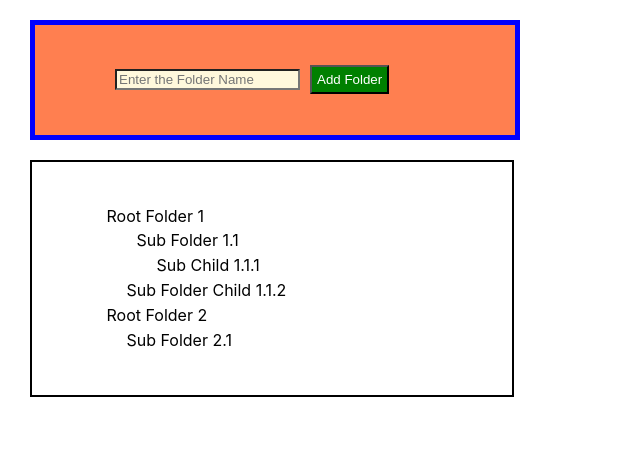
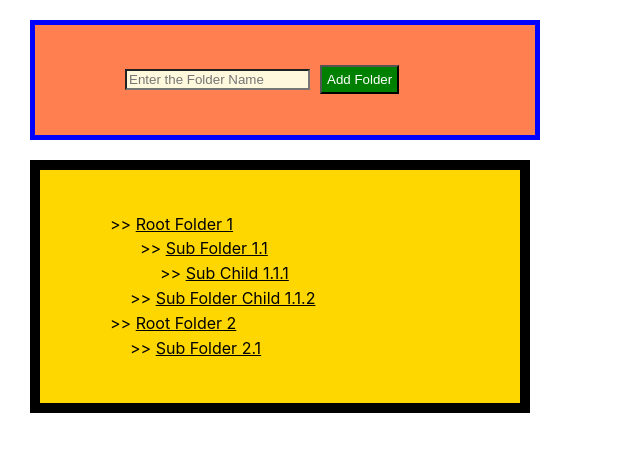
Before and after one commit to 1Canis-Lupus1/Folder-Hierarchy-Hooks, a React (Create React App) app: page / in a window 1280 px wide. Shown: the top 452 px of the page, without its empty margins (0-640 px from the left). Built offline with nearby package versions, Linux system fonts and the light colour scheme; the HTML template or start-up script is replaced by a standard one.

Commit message:
Some CSS Added

```diff
--- a/src/App.css
+++ b/src/App.css
@@ -1,9 +1,13 @@
 /* Add CSS now */
+.disp-box{
+    justify-content: center;
+}
+
 .input-field{
     border:5px solid blue;
     height:30px;
     width:320px;
-    padding: 40px 80px;
+    padding: 40px 90px;
     border:2px solid dotted;
     background-color: coral;
 }
@@ -21,8 +25,9 @@
 }
 
 .folder-list{
-    border:2px solid black;
+    border:10px solid black;
     width: 400px;
     padding:40px 40px;
     margin: 10px 30px;
+    background-color: gold;
 }
--- a/src/components/FolderForm.jsx
+++ b/src/components/FolderForm.jsx
@@ -25,7 +25,7 @@ const FolderForm = () => {
                     <div key={e.id} style={{ margin: "4px 30px" }}>
                         <div
                             onClick={() => folderSelect(e.id)}>
-                            &nbsp;{e.title}
+                            >>  <u>{e.title}</u>
                         </div>
                         <Fragment>{folderGenerator(e.children)}</Fragment>
                     </div>
@@ -36,7 +36,7 @@ const FolderForm = () => {
                         <div
                             name={e.id}
                             onClick={() => folderSelect(e.id)}>
-                            &nbsp;{e.title}
+                            >>  <u>{e.title}</u>
                         </div>
                     </div>
                 );
```
